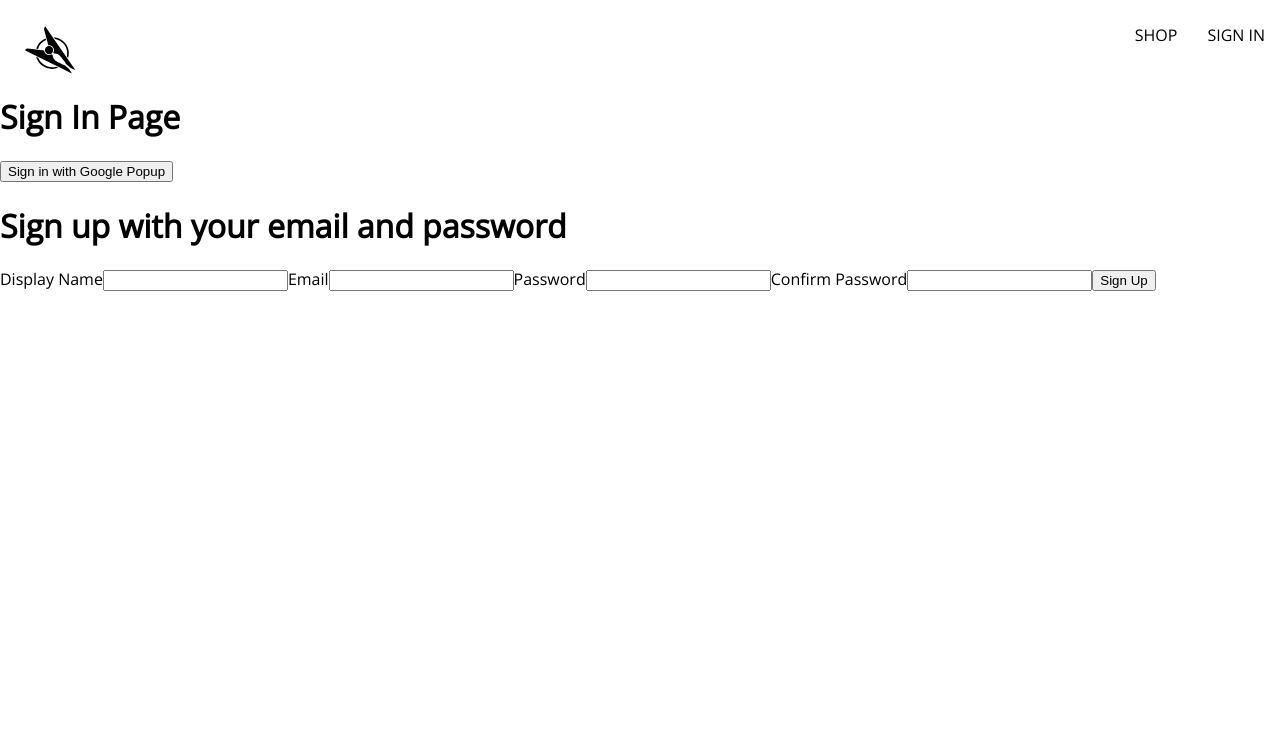
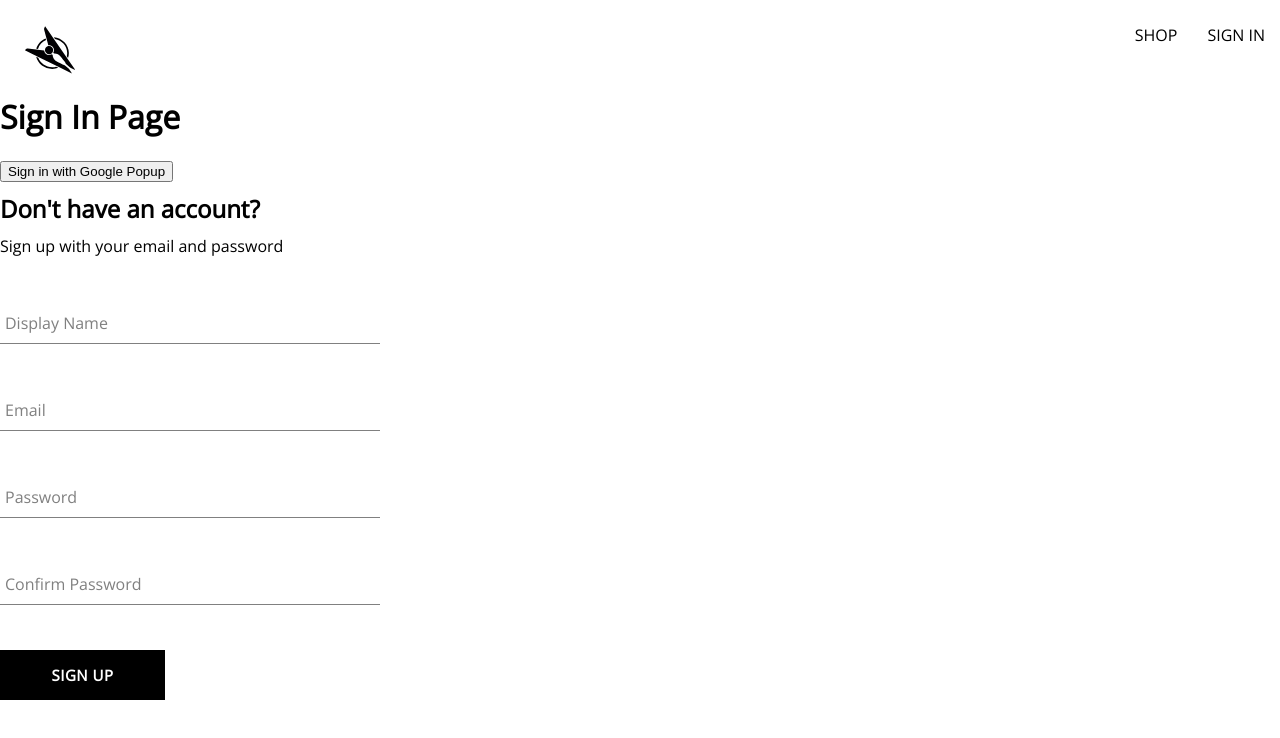
Before and after one commit to PolarWobble/clothing-folding, a React (Create React App) app: page /sign-in in a window 1280 px wide. Shown: the top 738 px of the page. Built offline with nearby package versions, Linux system fonts and the light colour scheme; the HTML template or start-up script is replaced by a standard one.

Commit message:
added sign up form component, Button component, styled the sign up form and button.

```diff
--- /dev/null
+++ b/src/components/button/button.component.jsx
@@ -0,0 +1,24 @@
+import './button.styles.scss';
+
+/*
+STYLES:
+default
+
+inverted
+
+google-sign-in
+*/
+
+const BUTTON_TYPE_CLASSES = {
+    google: 'google-sign-in',
+    inverted: 'inverted',
+}
+
+const Button = ({children, buttonType, ...otherProps}) => {
+    return (
+        <button className={`button-container ${BUTTON_TYPE_CLASSES[buttonType]}`} {...otherProps}>
+            {children}
+        </button>
+    )
+}
+export default Button;
--- /dev/null
+++ b/src/components/button/button.styles.scss
@@ -0,0 +1,46 @@
+.button-container {
+    min-width: 165px;
+    width: auto;
+    height: 50px;
+    letter-spacing: 0.5px;
+    line-height: 50px;
+    padding: 0 35px 0 35px;
+    font-size: 15px;
+    background-color: black;
+    color: white;
+    text-transform: uppercase;
+    font-family: 'Open Sans';
+    font-weight: bolder;
+    border: none;
+    cursor: pointer;
+    display: flex;
+    justify-content: center;
+
+    &:hover {
+      background-color: white;
+      color: black;
+      border: 1px solid black;
+    }
+
+    &.google-sign-in {
+      background-color: #4285f4;
+      color: white;
+
+      &:hover {
+        background-color: #357ae8;
+        border: none;
+      }
+    }
+
+    &.inverted {
+      background-color: white;
+      color: black;
+      border: 1px solid black;
+
+      &:hover {
+        background-color: black;
+        color: white;
+        border: none;
+      }
+    }
+  }
--- /dev/null
+++ b/src/components/form-input/form-input.component.jsx
@@ -0,0 +1,16 @@
+import './form-input.styles.scss';
+
+const FormInput = ({label, ...otherProps}) => {
+    return(
+        <div className="group">
+            <input className="form-input" {...otherProps} />
+            {
+                label &&
+                (<label className={`${otherProps.value.length ? 'shrink' : ''} form-input-label`}>{label}</label>)
+            }
+
+        </div>
+    )
+}
+
+export default FormInput;
--- /dev/null
+++ b/src/components/form-input/form-input.styles.scss
@@ -0,0 +1,54 @@
+$sub-color: grey;
+$main-color: black;
+
+@mixin shrinkLabel {
+  top: -14px;
+  font-size: 12px;
+  color: $main-color;
+}
+
+.group {
+  position: relative;
+  margin: 45px 0;
+
+  .form-input {
+    background: none;
+    background-color: white;
+    color: $sub-color;
+    font-size: 18px;
+    padding: 10px 10px 10px 5px;
+    display: block;
+    width: 100%;
+    border: none;
+    border-radius: 0;
+    border-bottom: 1px solid $sub-color;
+    margin: 25px 0;
+
+    &:focus {
+      outline: none;
+    }
+
+    &:focus ~ .form-input-label {
+      @include shrinkLabel();
+    }
+  }
+
+  input[type='password'] {
+    letter-spacing: 0.3em;
+  }
+
+  .form-input-label {
+    color: $sub-color;
+    font-size: 16px;
+    font-weight: normal;
+    position: absolute;
+    pointer-events: none;
+    left: 5px;
+    top: 10px;
+    transition: 300ms ease all;
+
+    &.shrink {
+      @include shrinkLabel();
+    }
+  }
+}
--- a/src/components/sign-up-form/sign-up-form.component.jsx
+++ b/src/components/sign-up-form/sign-up-form.component.jsx
@@ -1,6 +1,11 @@
 import { useState } from "react";
 
 import { createAuthUserWithEmailAndPassword, createUserDocumentFromAuth } from "../../utils/firebase/firebase.utils";
+
+import FormInput from "../form-input/form-input.component.jsx";
+import Button from "../button/button.component.jsx";
+
+import './sign-up-form.styles.scss';
 
 const defaultFormFields = {
     displayName: '',
@@ -52,22 +57,19 @@
     };
 
     return (
-        <div>
-            <h1>Sign up with your email and password</h1>
+        <div className="sign-up-container">
+            <h2>Don't have an account?</h2>
+            <span>Sign up with your email and password</span>
             <form onSubmit={handleSubmit}>
-                <label>Display Name</label>
-                <input type="text" onChange={handleChange} name="displayName" value={displayName} required />
+                <FormInput label="Display Name" type="text" onChange={handleChange} name="displayName" value={displayName} required />
 
-                <label>Email</label>
-                <input type="email" onChange={handleChange} name="email" value={email} required />
+                <FormInput label="Email" type="email" onChange={handleChange} name="email" value={email} required />
 
-                <label>Password</label>
-                <input type="password" onChange={handleChange} name="password" value={password} required />
+                <FormInput label="Password" type="password" onChange={handleChange} name="password" value={password} required />
 
-                <label>Confirm Password</label>
-                <input type="password" onChange={handleChange} name="confirmPassword" value={confirmPassword} required />
+                <FormInput label="Confirm Password" type="password" onChange={handleChange} name="confirmPassword" value={confirmPassword} required />
 
-                <button type="submit" >Sign Up</button>
+                <Button buttonType='' type="submit" >Sign Up</Button>
             </form>
         </div>
     )
--- /dev/null
+++ b/src/components/sign-up-form/sign-up-form.styles.scss
@@ -0,0 +1,9 @@
+.sign-up-container {
+    display: flex;
+    flex-direction: column;
+    width: 380px;
+
+    h2 {
+        margin: 10px 0;
+    }
+}
```
